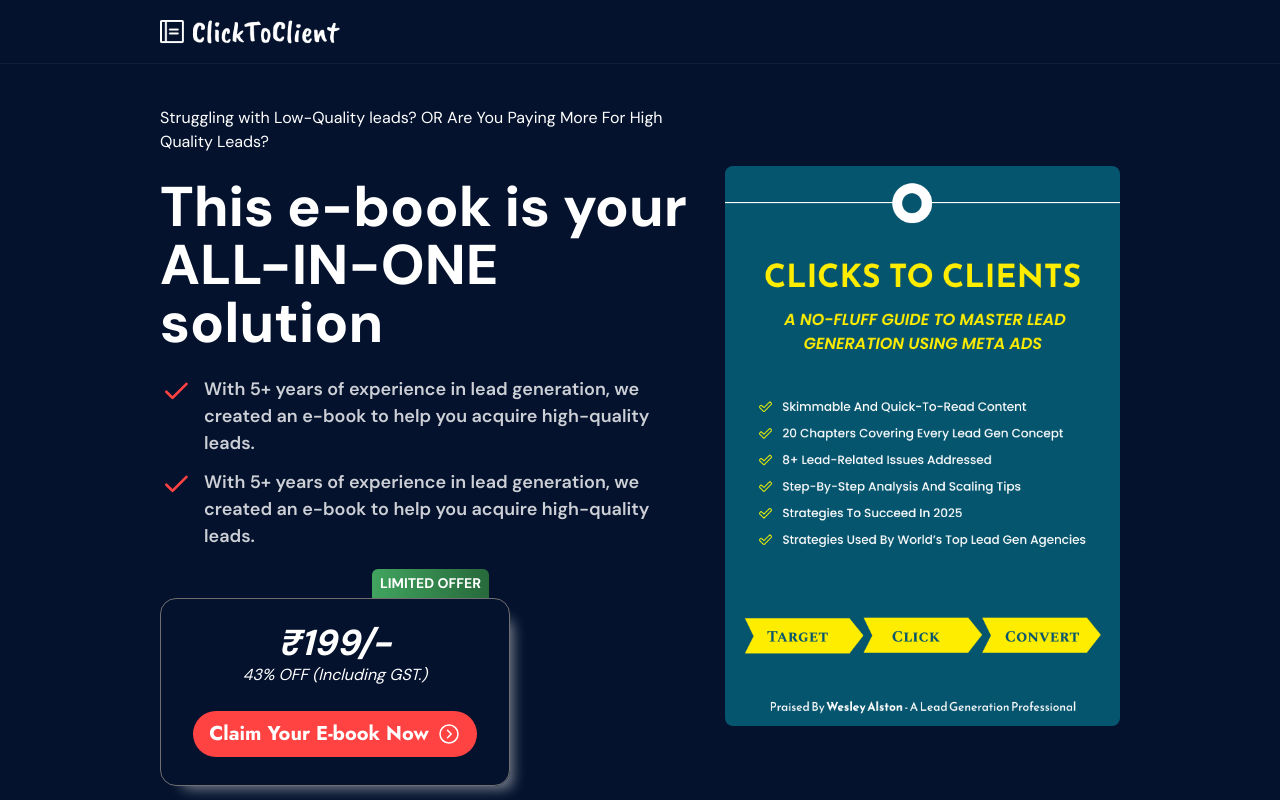
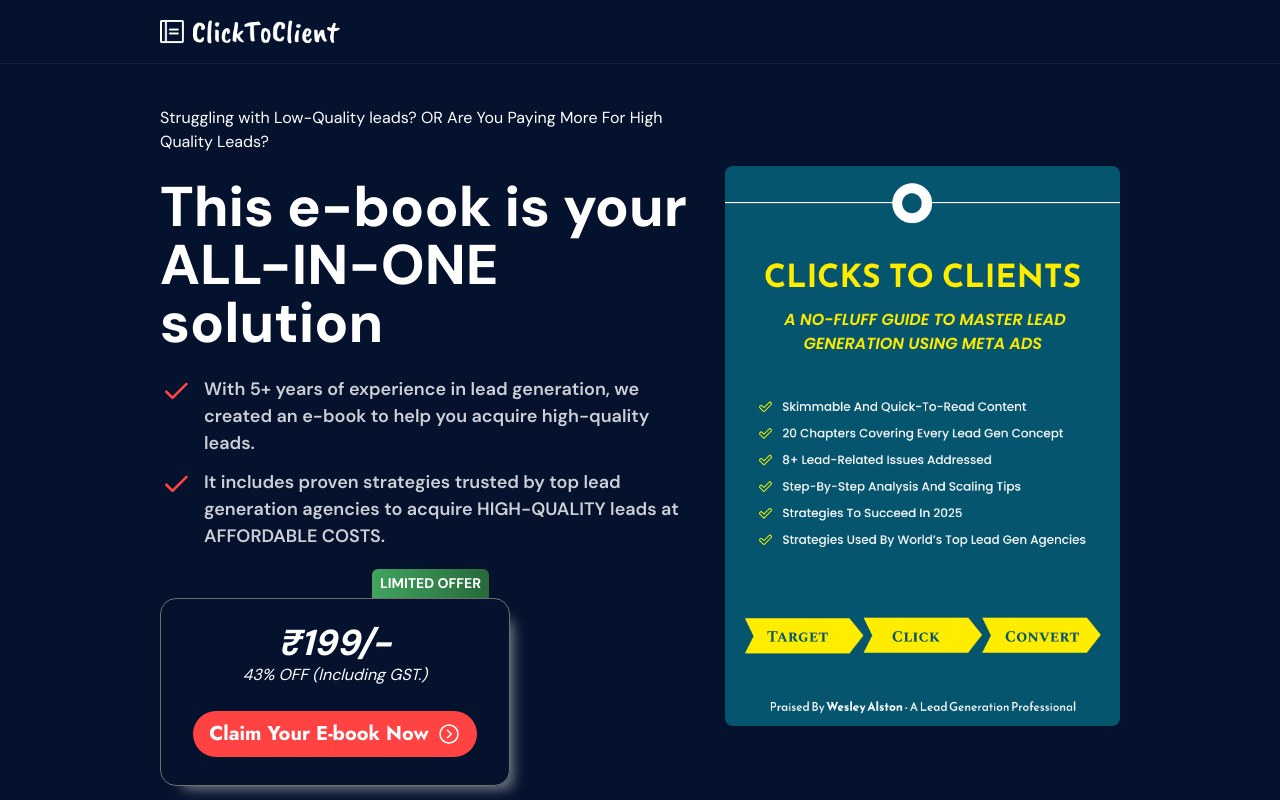
Before and after one commit to Vandan15/e-book-landing-page, a Next.js app: page / in a window 1280 px wide. Shown: the top 800 px of the page. Built offline with nearby package versions, Linux system fonts and the light colour scheme.

Commit message:
update landing page content

```diff
--- a/app/components/Landing.tsx
+++ b/app/components/Landing.tsx
@@ -44,8 +44,8 @@ const Landing = () => {
                   />
                 </div>
                 <p className="text-[16px] md:text-[18px]">
-                  With 5+ years of experience in lead generation, we created an
-                  e-book to help you acquire high-quality leads.
+                  It includes proven strategies trusted by top lead generation
+                  agencies to acquire HIGH-QUALITY leads at AFFORDABLE COSTS.
                 </p>
               </div>
             </div>
```
